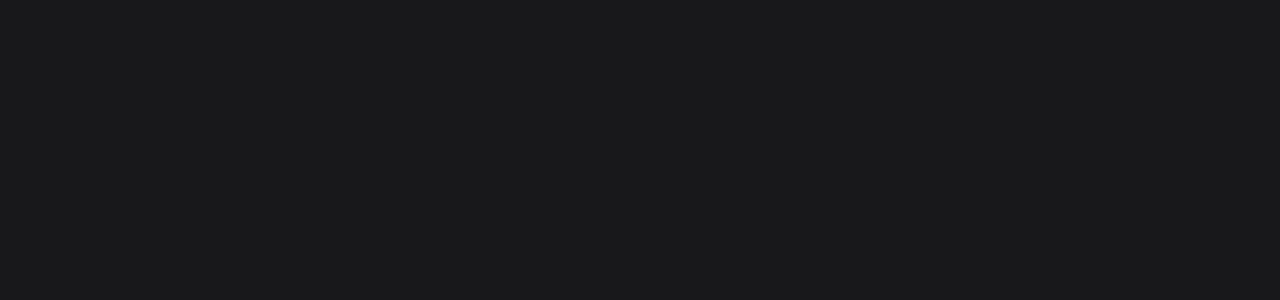
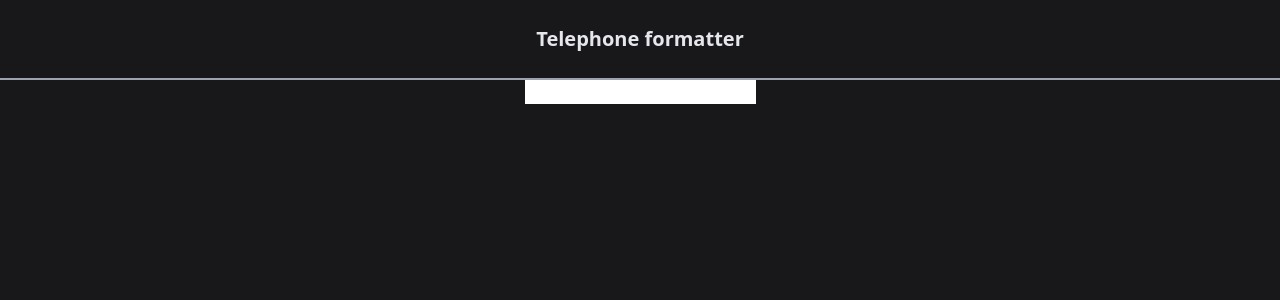
Before and after one commit to alexxtomas/Frontend-Mini-Challenges, a Next.js app: page /challenge/telephone-formatterer in a window 1280 px wide. Shown: the top 300 px of the page. Built offline with nearby package versions, Linux system fonts and the light colour scheme.

Commit message:
Use Head and MainLayout

```diff
--- a/src/pages/challenge/counter.js
+++ b/src/pages/challenge/counter.js
@@ -1,4 +1,6 @@
+import Head from '@/components/Head'
 import HeaderLayout from '@/components/layouts/HeaderLayout'
+import MainLayout from '@/components/layouts/MainLayout'
 import { useState } from 'react'
 export default function Counter() {
   const [counter, setCounter] = useState(0)
@@ -6,7 +8,9 @@
 
   return (
     <>
+      <Head title='Counter' />
       <HeaderLayout>Counter</HeaderLayout>
+      <MainLayout>
         <p className='text-5xl mt-10'>{counter}</p>
         <div className='p-5 '>
           <button
@@ -34,6 +38,7 @@
             value={by}
           />
         </label>
+      </MainLayout>
     </>
   )
 }
--- a/src/pages/challenge/guess-the-number.js
+++ b/src/pages/challenge/guess-the-number.js
@@ -1,4 +1,6 @@
+import Head from '@/components/Head'
 import HeaderLayout from '@/components/layouts/HeaderLayout'
+import MainLayout from '@/components/layouts/MainLayout'
 import { useMemo, useRef, useState } from 'react'
 export default function GuessTheNumber() {
   const [restartGame, setRestartGame] = useState(false)
@@ -41,7 +43,9 @@
   }
   return (
     <>
+      <Head title='Guess the number' />
       <HeaderLayout>Guess the number</HeaderLayout>
+      <MainLayout>
         <label htmlFor='guess' className='mt-5 mb-5 text-xl'>
           Enter a guess between 0 to 100
         </label>
@@ -81,6 +85,7 @@
             </span>
           ))}
         </p>
+      </MainLayout>
     </>
   )
 }
--- a/src/pages/challenge/telephone-formatterer.js
+++ b/src/pages/challenge/telephone-formatterer.js
@@ -1,3 +1,15 @@
+import Head from '@/components/Head'
+import HeaderLayout from '@/components/layouts/HeaderLayout'
+import MainLayout from '@/components/layouts/MainLayout'
+
 export default function TelephoneFormatter() {
-  return <div></div>
+  return (
+    <>
+      <Head title='Guess the number' />
+      <HeaderLayout>Telephone formatter</HeaderLayout>
+      <MainLayout>
+        <input />
+      </MainLayout>
+    </>
+  )
 }
```
Lines whose indentation alone changed are shown as unchanged.
